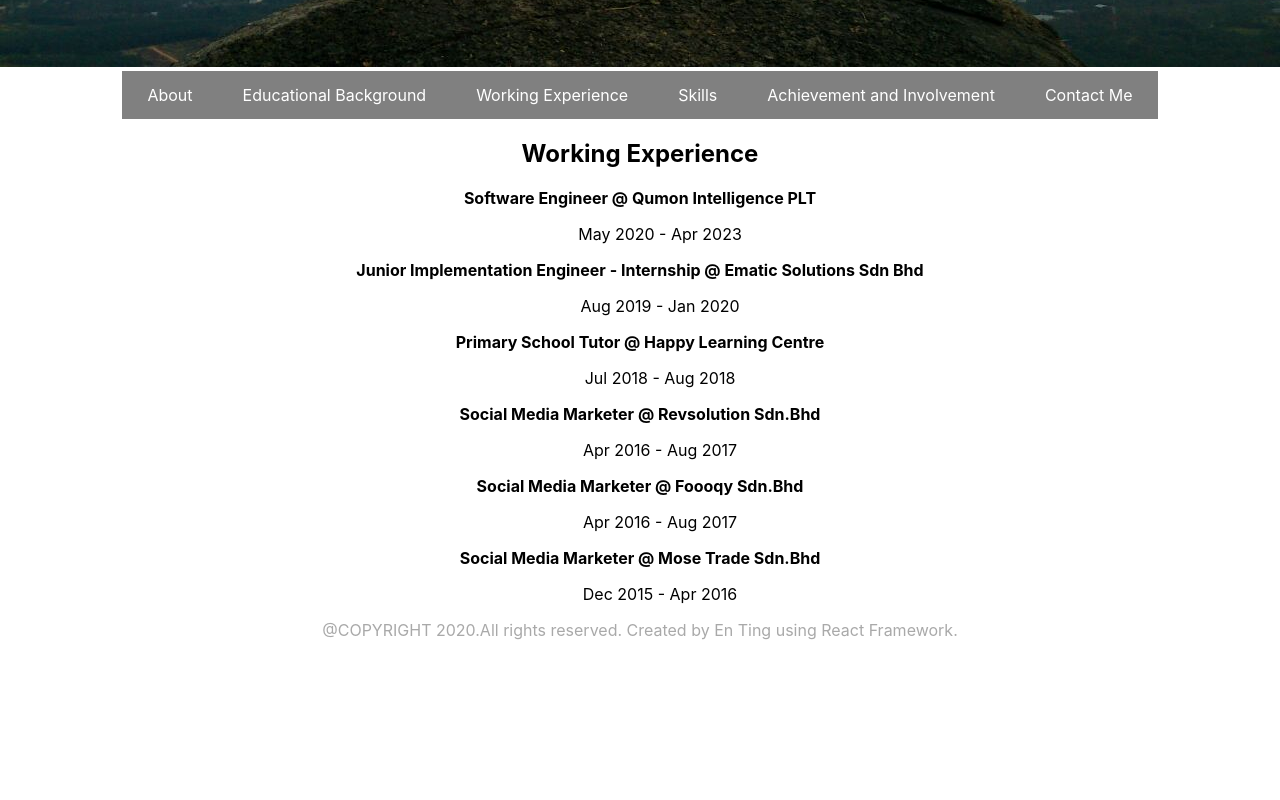
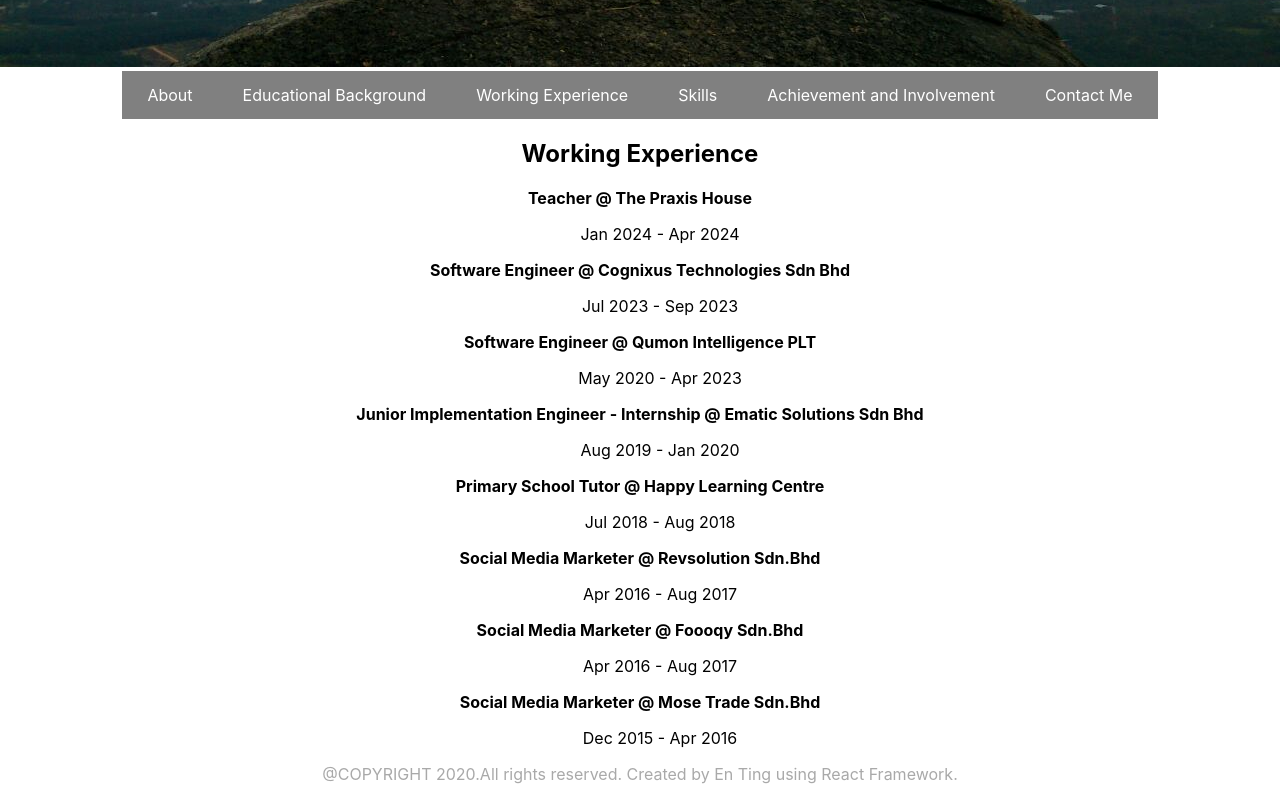
Before and after one commit to EnTing0417/Portfolio, a React (Create React App) app: page /working-experience in a window 1280 px wide. Shown: the part 770-1570 px from the top of the page. Before the commit the page ends 1426 px from the top, so only its background shows below. Built offline with nearby package versions, Linux system fonts and the light colour scheme; the HTML template or start-up script is replaced by a standard one.

Commit message:
update working experience

```diff
--- a/src/Working_Experience.js
+++ b/src/Working_Experience.js
@@ -6,6 +6,15 @@
   return (
     <div>
       <h2>Working Experience</h2>
+	  <b><p>Teacher @ The Praxis House</p></b>
+       <ul>
+	   <li>Jan 2024 - Apr 2024</li>
+	 </ul>
+
+	  <b><p>Software Engineer @ Cognixus Technologies Sdn Bhd</p></b>
+       <ul>
+	   <li>Jul 2023 - Sep 2023</li>
+	 </ul>
 
 	  <b><p>Software Engineer @ Qumon Intelligence PLT</p></b>
        <ul>
```
